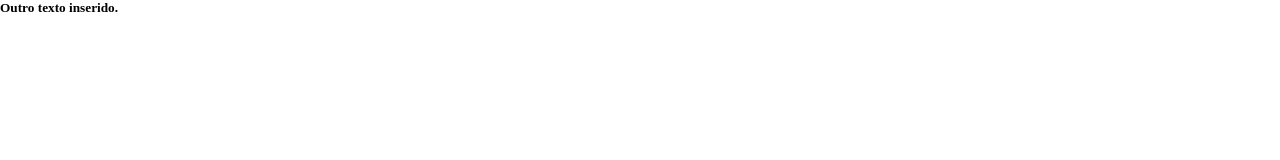
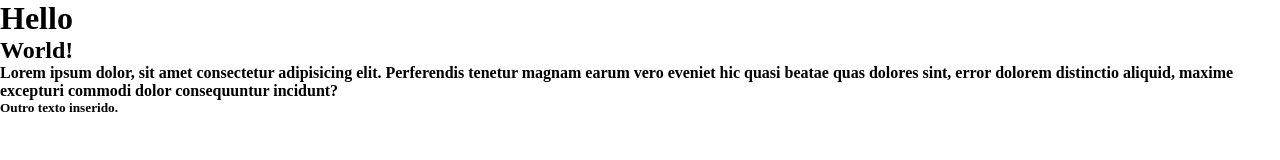
Before and after one commit to alexandreberg/curso-git, a plain HTML site: page index.html in a window 1280 px wide. Drawn offline with Linux system fonts and the light colour scheme.

Commit message:
Revert "caos e  anrquia"
This reverts commit 35281f30868fbcc02b54628a989f2dc0ea875ae9.

```diff
--- a/index.html
+++ b/index.html
@@ -6,7 +6,12 @@
     <link rel="stylesheet" href="style.css">
     <title>Corrigido</title>
 </head>
-<bojkjfkhljkglhjlgkhjklgjhlkjhlkfjl
+<body>
+    <h1>
+        Hello
+    </h1>
+    <h2> World! </h2>
+    <h4>
         Lorem ipsum dolor, sit amet consectetur adipisicing elit. Perferendis tenetur magnam earum vero eveniet hic quasi beatae quas dolores sint, error dolorem distinctio aliquid, maxime excepturi commodi dolor consequuntur incidunt?
     </h4>
     <h5> Outro texto inserido.</h5>
```
